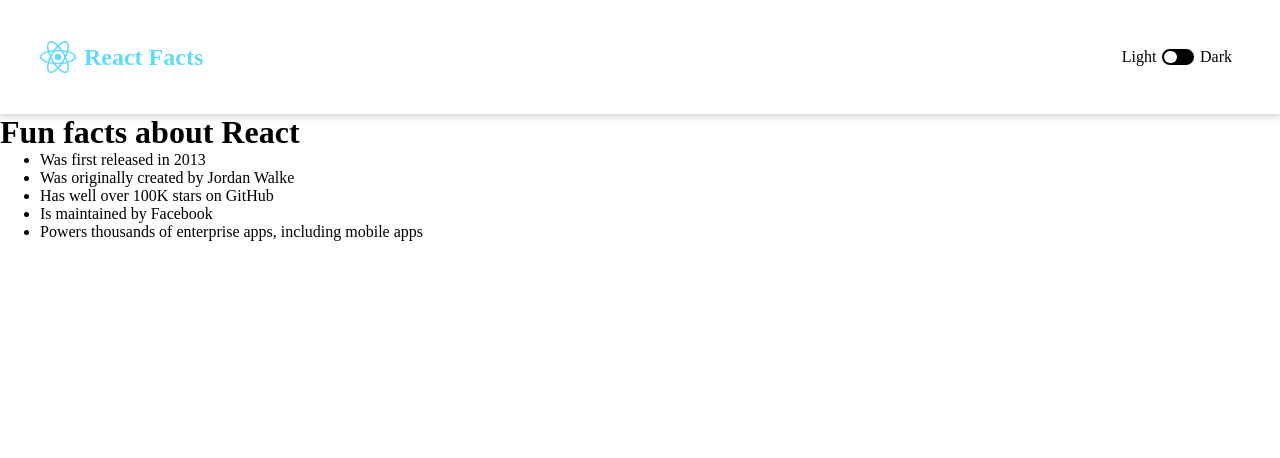
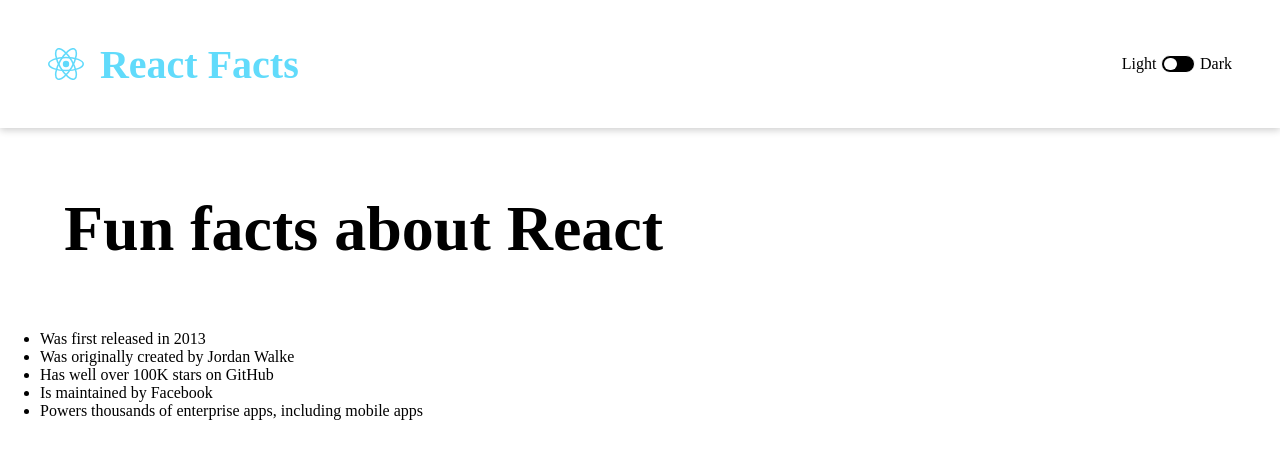
Before and after one commit to Kalanithi96/LearnReact, a React (Vite) app in the folder 12.darkMode/: page / in a window 1280 px wide. Shown: the top 458 px of the page. Built offline with nearby package versions, Linux system fonts and the light colour scheme; the HTML template or start-up script is replaced by a standard one.

Commit message:
Added style for Content-title

```diff
--- a/12.darkMode/src/App.css
+++ b/12.darkMode/src/App.css
@@ -11,10 +11,11 @@
 
 .header--logo {
   height: 2em;
-  padding: 0.5em;
+  padding: 1em;
 }
 
 .header--title {
+  font-size: 2.5em;
   margin-right: auto;
   color: #61DBFB;
 }
@@ -76,3 +77,8 @@
 .toggle--button:disabled + label::after{
     background-color: #777;
 }
+
+.content--title{
+  margin: 1em 1em;
+  font-size: 4em;
+}
--- a/12.darkMode/src/components/Content.tsx
+++ b/12.darkMode/src/components/Content.tsx
@@ -1,7 +1,7 @@
 export default function Content() {
   return (
         <div>
-            <h1>Fun facts about React</h1>
+            <h1 className="content--title">Fun facts about React</h1>
             <ul>
                 <li>Was first released in 2013</li>
                 <li>Was originally created by Jordan Walke</li>
```
